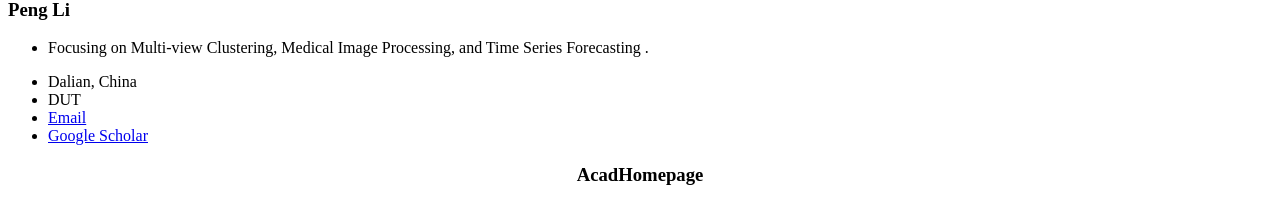
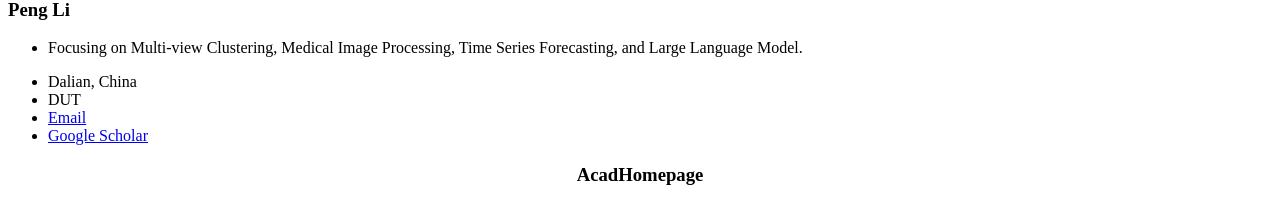
Before and after one commit to lipeng-dut/lipeng-dut.github.io, a Jekyll site: the page built from docs/README-zh.md, in a window 1280 px wide. Shown: the part 526-731 px from the top of the page. Built offline with Jekyll 4.4.1, drawn with Linux system fonts in a browser that asks for light colours; our own code applies the rules of GitHub Pages for plain Markdown files.

Commit message:
Update _config.yml

```diff
--- a/_config.yml
+++ b/_config.yml
@@ -7,7 +7,7 @@
 
 # Site Settings
 title                    : "Peng Li"
-description              : "Focusing on Multi-view Clustering, Medical Image Processing, and Time Series Forecasting ."
+description              : "Focusing on Multi-view Clustering, Medical Image Processing, Time Series Forecasting, and Large Language Model."
 repository               : "lipeng-dut/lipeng-dut.github.io"
 google_scholar_stats_use_cdn : true
 
```
